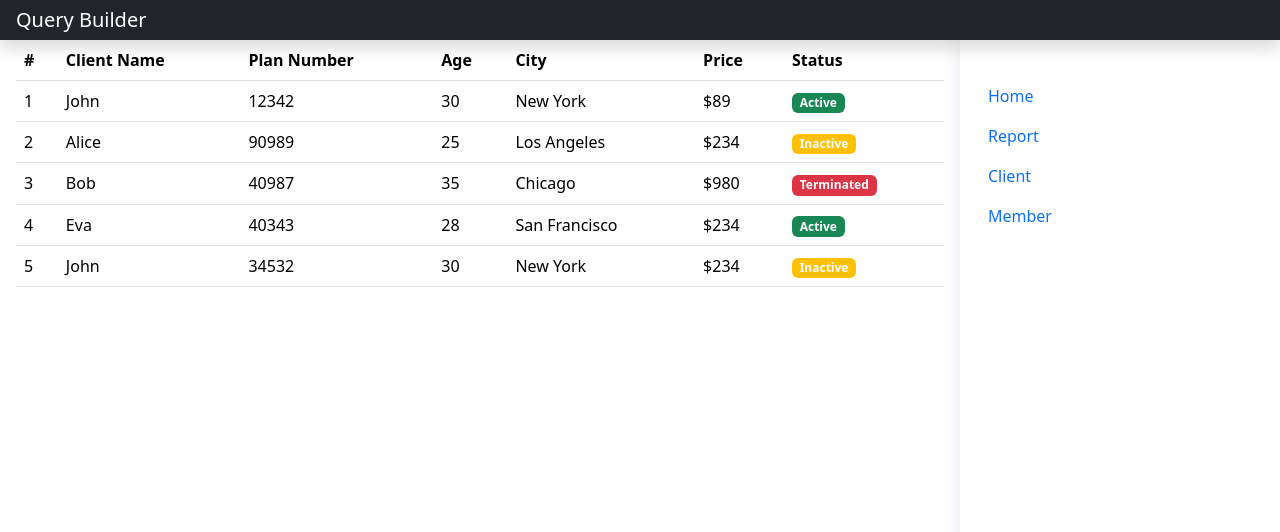
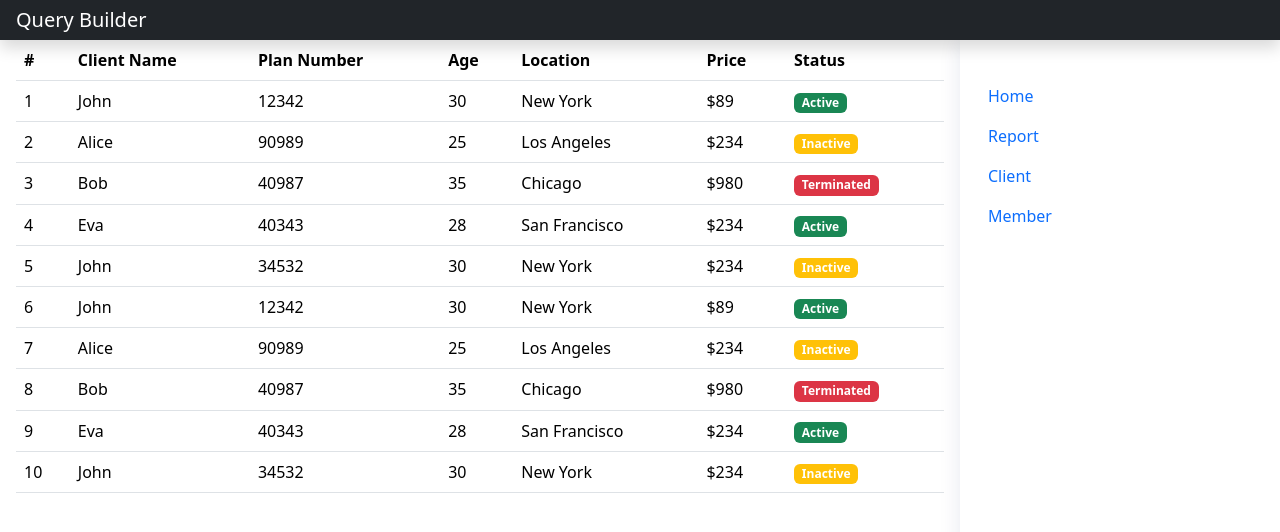
Before and after one commit to yogendrasinghmehra/query-builder, a React (Create React App) app: page /report in a window 1280 px wide. Shown: the top 532 px of the page. Built offline with nearby package versions, Linux system fonts and the light colour scheme.

Commit message:
added latest changes

```diff
--- a/src/components/Dashboard.tsx
+++ b/src/components/Dashboard.tsx
@@ -88,25 +88,40 @@ const Dashboard = () => {
         activeKey={key}
         onSelect={(k) => setKey(k)}>
         <Tab eventKey="basic" title="Basic">
+          <div className="row mt-3">
+            <div className="col md-3 col-lg-3">
+              <div className="card">
+                <div className="card-body">
+                  <span className="card-title">Choose Report Type</span>
                   <TreeView data={treeData}
                     selectedValue={selectedValue}
                     onChange={handleRadioChange} />
-          <hr />
-          <div className="text-center">
+                </div>
+                <div className="card-footer text-center">
                   <button
-              className='btn btn-primary'
+                    className='btn btn-primary btn-sm'
                     onClick={handleClick}
                     disabled={isLoading || selectedValue === ''}><i className="bi bi-bar-chart"></i> {isLoading ? 'Generating Report...' : 'Get Report'}</button>
 
                 </div>
-          {showReport === true && isLoading === false?
-          <div className="card mt-3">
+              </div>
+            </div>
+            <div className="col md-9 col lg-9">
+              {showReport === true && isLoading === false ?
+                <div className="card ">
+
                   <div className='card-body p-3 float-right'>
-            <h5 className="card-title">Client <span>/Report</span></h5>
+                  <div className="row">
+                      <div className="col-md-10"><h5 className="card-title">Client <span>/Report</span></h5></div>
+                      <div className="col-md-2 card-title text-end"><button className='btn btn-outline-primary btn-sm'><i className="bi bi-arrow-bar-down"></i> Export</button></div>
+                    </div>
                     <Report />
                   </div>
-          </div> : '' }
-
+                </div> : <div className="no-record-found">
+                  {isLoading ? 'Loading report data...' : "No records found."}
+                </div>}
+            </div>
+          </div>
         </Tab>
         <Tab eventKey="advance" title="Advance">
           <div className="d-flex justify-content-between flex-wrap flex-md-nowrap align-items-center pt-3 pb-2 mb-3 border-bottom">
--- a/src/components/Treeview.tsx
+++ b/src/components/Treeview.tsx
@@ -1,4 +1,5 @@
 import React, { useState } from 'react';
+import  '../styles/treeview.scss';
 
 interface TreeNode {
   id: number;
@@ -24,15 +25,15 @@ const TreeNodeItem: React.FC<{ node: TreeNode,selectedValue:string,onChange:(val
   };
 
   return (
-    <li className='list-group-item'>
+    <li className='list-group-item p-1'>
       <div className="d-flex align-items-center">
         { node.children ?
         (
         <button onClick={toggleCollapse} className="btn btn-link">
-          {isCollapsed ? <i className="bi bi-plus fs-2"></i> : <i className="bi bi-dash fs-2"></i>}
+          {isCollapsed ? <i className="bi bi-plus treeview-icon"></i> : <i className="bi bi-dash treeview-icon"></i>}
         </button>
          ) : !node.isParentNode ? (
-          <div className="form-check">
+          <div className="form-check ps-5">
             <input
             type='radio'
             className="form-check-input"
--- a/src/data/clientData.json
+++ b/src/data/clientData.json
@@ -1,5 +1,5 @@
 {
-  "headers": ["#","Client Name","Plan Number", "Age", "City","Price","Status"],
+  "headers": ["#","Client Name","Plan Number", "Age", "Location","Price","Status"],
   "data": [
     {
       "id":1,
@@ -45,6 +45,51 @@
       "city": "New York",
       "price":"$234",
       "status":"2"
+    },
+    {
+      "id":6,
+      "name": "John",
+      "planNumber":12342,
+      "age": 30,
+      "city": "New York",
+      "price":"$89",
+      "status":"1"
+    },
+    {
+      "id":7,
+      "name": "Alice",
+      "planNumber":90989,
+      "age": 25,
+      "city": "Los Angeles",
+      "price":"$234",
+      "status":"2"
+    },
+    {
+      "id":8,
+      "name": "Bob",
+      "planNumber":40987,
+      "age": 35,
+      "city": "Chicago",
+      "price":"$980",
+      "status":"3"
+    },
+    {
+      "id":9,
+      "name": "Eva",
+      "planNumber":40343,
+      "age": 28,
+      "city": "San Francisco",
+      "price":"$234",
+      "status":"1"
+    },
+    {
+      "id":10,
+      "name": "John",
+      "planNumber":34532,
+      "age": 30,
+      "city": "New York",
+      "price":"$234",
+      "status":"2"
     }
 
   ]
--- a/src/styles/globalStyle.scss
+++ b/src/styles/globalStyle.scss
@@ -225,8 +225,8 @@
   }
 
   .card-title {
-    padding: 20px 0 15px 0;
-    font-size: 18px;
+    padding: 15px 0 10px 0;
+    font-size: 16px;
     font-weight: 500;
     color: #012970;
     font-family: "Poppins", sans-serif;
@@ -372,7 +372,7 @@
   .header {
     transition: all 0.5s;
     z-index: 997;
-    height: 60px;
+    height: 95vh;
     box-shadow: 0px 2px 20px rgba(1, 41, 112, 0.1);
     background-color: #fff;
     padding-left: 20px;
@@ -1225,3 +1225,13 @@
     font-size: 13px;
     color: #012970;
   }
+
+  // Custom styles for the "No Record Found" message
+.no-record-found {
+  display: flex;
+  justify-content: center;
+  align-items: center;
+  height: 200px; /* Adjust the height as needed */
+  font-size: 20px; /* Text size */
+  border-radius: 5px; /* Rounded corners */
+}
--- a/src/styles/sidebar.scss
+++ b/src/styles/sidebar.scss
@@ -1,6 +1 @@
 @import '.variables' ;
-
-#sidebarMenu{
-  background-color: $color-gray;
-  border-right: 2px solid lightgray;
-}
--- /dev/null
+++ b/src/styles/treeview.scss
@@ -0,0 +1 @@
+.treeview-icon{font-size:1.3rem;}
```
Lines whose indentation alone changed are shown as unchanged.
